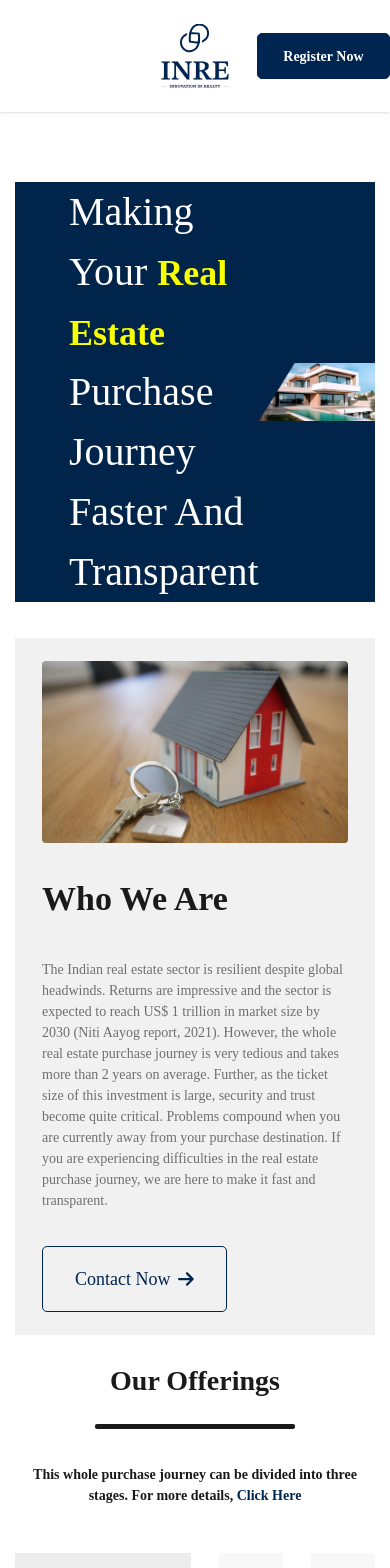
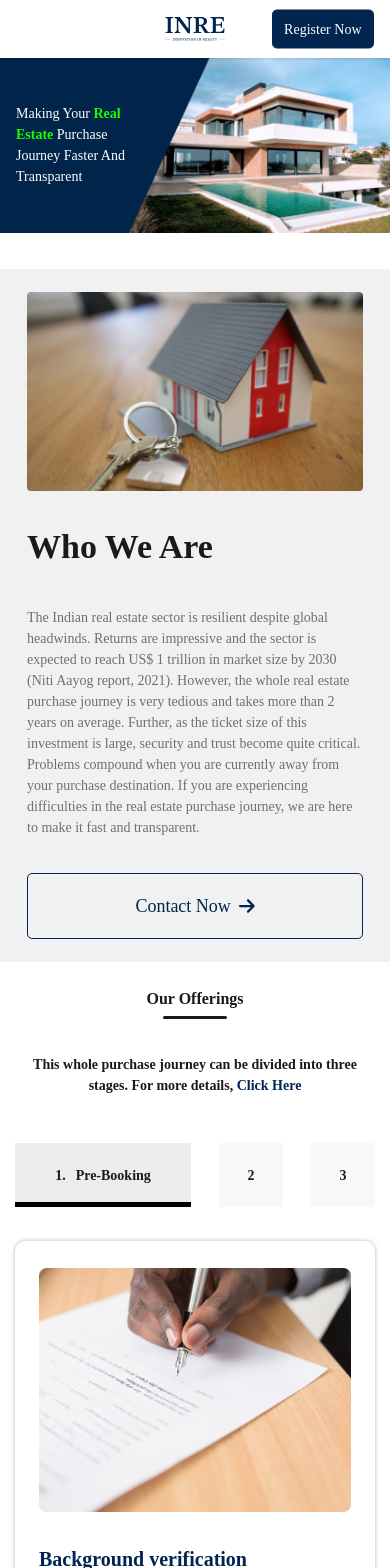
Before and after one commit to kekkei9/INRE-Demo-Website, a Next.js app: page / in a window 390 px wide. Shown: the top 1568 px of the page. Built offline with nearby package versions, Linux system fonts and the light colour scheme; a web font is replaced by a local one.

Commit message:
fix responsive first section

```diff
--- a/src/components/DisplaySections/BeginSection/BeginSection.tsx
+++ b/src/components/DisplaySections/BeginSection/BeginSection.tsx
@@ -1,7 +1,9 @@
 const BeginSection = ({ label }: { label: string }) => (
-  <div className="flex flex-col items-center">
-    <div className="font-semibold text-[1.75rem]">{label}</div>
-    <div className="w-[12.5rem] h-[0.3125rem] bg-[#1A1A1A] rounded-sm mt-[1.375rem]"></div>
+  <div className="flex flex-col items-center w-full">
+    <div className="w-fit flex flex-col items-center">
+      <div className="font-semibold text-base md:text-[1.75rem]">{label}</div>
+      <div className="w-2/3 md:w-[12.5rem] h-[0.1875rem] md:h-[0.3125rem] bg-text-primary rounded-sm mt-[0.3125rem] md:mt-[1.375rem]" />
+    </div>
   </div>
 );
 
--- a/src/components/DisplaySections/TeamSection/TeamSection.tsx
+++ b/src/components/DisplaySections/TeamSection/TeamSection.tsx
@@ -30,7 +30,7 @@ const TeamSection = ({ isInTab }: { isInTab?: boolean }) => {
             destination. If you are experiencing difficulties in the real estate
             purchase journey, we are here to make it fast and transparent.
           </div>
-          <button className="text-lg flex items-center gap-2">
+          <button className="text-lg flex items-center gap-2 w-full justify-center md:w-fit">
             <div>Contact Now</div>
             <FontAwesomeIcon icon={faArrowRight} />
           </button>
--- a/src/components/Footer/Footer.tsx
+++ b/src/components/Footer/Footer.tsx
@@ -18,10 +18,10 @@ const Footer = () => {
   const { setNav } = useContext(NavData);
 
   return (
-    <div className="px-[8.25rem] py-8 bg-[#01244A] text-white">
+    <div className="px-[1.875rem] md:px-[8.25rem] py-8 bg-[#01244A] text-white">
       <div className="flex justify-between font-bold">
         <div>
-          <div className="hidden sm:block">
+          <div className="hidden md:block">
             <Image
               src={"/assets/logo.svg"}
               alt="logo"
@@ -60,12 +60,12 @@ const Footer = () => {
           </div>
         </div>
       </div>
-      <div className="mt-24 flex justify-between">
-        <div>
+      <div className="mt-24 flex justify-between flex-col-reverse md:flex-row gap-[2.4375rem] text-xl md:text-lg">
+        <div className="max-md:text-[#CCD3DC] max-md:text-base">
           <span>Copyright 2023. Designed by </span>
-          <span className="font-bold">INRE Global</span>
+          <span className="md:font-bold">INRE Global</span>
         </div>
-        <div className="hidden lg:flex gap-[0.875rem] font-bold">
+        <div className="flex gap-[0.875rem] font-bold flex-col md:flex-row">
           <div className="flex gap-[0.875rem] items-center">
             <FontAwesomeIcon icon={faLinkedinIn} />
             <div>LinkedIn</div>
--- a/src/components/Header/Header.tsx
+++ b/src/components/Header/Header.tsx
@@ -11,8 +11,19 @@ const Header = ({ navList }: IHeaderComponentProps) => {
   return (
     <div className="h-full relative">
       <div className="absolute left-1/2 -translate-x-1/2 sm:left-0 top-1/2 -translate-y-1/2">
-        <Image src={"/assets/logo.svg"} alt="logo" width={68} height={42} />
+        <div className="hidden md:block">
+          <Image src={"/assets/logo.svg"} alt="logo" width={68} height={42} />
+        </div>
+        <div className="block md:hidden">
+          <Image
+            src={"/assets/logo_mobile.svg"}
+            alt="logo_mobile"
+            width={60}
+            height={30}
+          />
+        </div>
       </div>
+
       <div className="absolute bottom-0 left-1/2 -translate-x-1/2">
         <TopNavList navList={navList} />
       </div>
--- a/src/components/HomePage/FirstSection.tsx
+++ b/src/components/HomePage/FirstSection.tsx
@@ -5,26 +5,34 @@ import Image from "next/image";
 
 const FirstSection = () => {
   return (
-    <div className="div-section pt-[4.375rem] pb-0">
+    <div className="div-section pt-0 max-md:px-0 md:pt-[4.375rem] pb-0">
       <div
         className="flex justify-between items-center mb-9"
         style={{ backgroundColor: "var(--primary-color)" }}
       >
-        <div className="ml-[3.375rem] flex-1">
-          <div className="text-[2.5rem] text-white capitalize font-['Solway']">
+        <div className="ml-4 md:ml-[3.375rem] flex-[3_3_0%] md:flex-1">
+          <div className="md:text-[2.5rem] text-white capitalize font-['Solway']">
             <span>making your </span>
-            <span className="text-[#FAFF00] font-bold text-4xl 2xl:text-5xl">
+            <span className="text-green md:text-[#FAFF00] font-bold md:text-5xl">
               real estate{" "}
             </span>
             <span>purchase journey faster and transparent</span>
           </div>
         </div>
-        <div className="relative aspect-[2/1] h-full flex-[2_2_0%]">
+        <div className="hidden md:block relative aspect-[2/1] h-full flex-[2_2_0%]">
           <Image
             src={"/assets/home/img_1.png"}
             alt="home_1"
             fill
-            className="object-contain"
+            className="object-fill"
+          />
+        </div>
+        <div className="block md:hidden relative aspect-[3/2] h-full flex-[7_7_0%]">
+          <Image
+            src={"/assets/home/img_1_mobile.png"}
+            alt="home_1"
+            fill
+            className="object-fill"
           />
         </div>
       </div>
--- a/src/pages/index.tsx
+++ b/src/pages/index.tsx
@@ -27,14 +27,14 @@ export const contentList = {
 };
 
 export default function Home() {
-  const [nav, setNav] = useState("home");
+  const [nav, setNav] = useState(headerList[0].key);
 
   return (
     <NavData.Provider value={{ nav, setNav }}>
-      <div className="w-full h-28 bg-white md:px-20 absolute top-0 z-10 shadow">
+      <div className="w-full h-[3.625rem] md:h-28 bg-white py-[0.625rem] px-4 md:px-20 absolute top-0 z-10 shadow">
         <HeaderComponent navList={headerList} />
       </div>
-      <div className="mt-28">
+      <div className="mt-[3.625rem] md:mt-28">
         {contentList[nav as keyof typeof contentList]}
       </div>
       <Footer />
--- a/src/styles/globals.css
+++ b/src/styles/globals.css
@@ -8,13 +8,12 @@
   }
 
   button {
-    @apply w-fit rounded-[0.3125rem] text-primary border border-primary;
+    @apply h-fit rounded-[0.3125rem] text-primary border border-primary;
     padding: 1.125rem 2rem;
   }
 
   button.btn-primary {
-    @apply bg-primary text-white font-semibold;
-    padding: 0.71875rem 1.59375rem;
+    @apply bg-primary text-white md:font-semibold px-[0.71875rem] py-[0.5rem] md:py-[0.71875rem] md:px-[1.59375rem];
   }
 }
 
--- a/tailwind.config.js
+++ b/tailwind.config.js
@@ -12,6 +12,7 @@ module.exports = {
     colors: {
       white: "#FFFFFF",
       black: "#000000",
+      green: '#14FF00',
       primary: "#002550",
       "text-primary": "#1A1A1A",
       "text-link-primary": "#002550",
```
Also changed, not shown: public/assets/home/img_1_mobile.png (added), public/assets/logo_mobile.svg (added).
